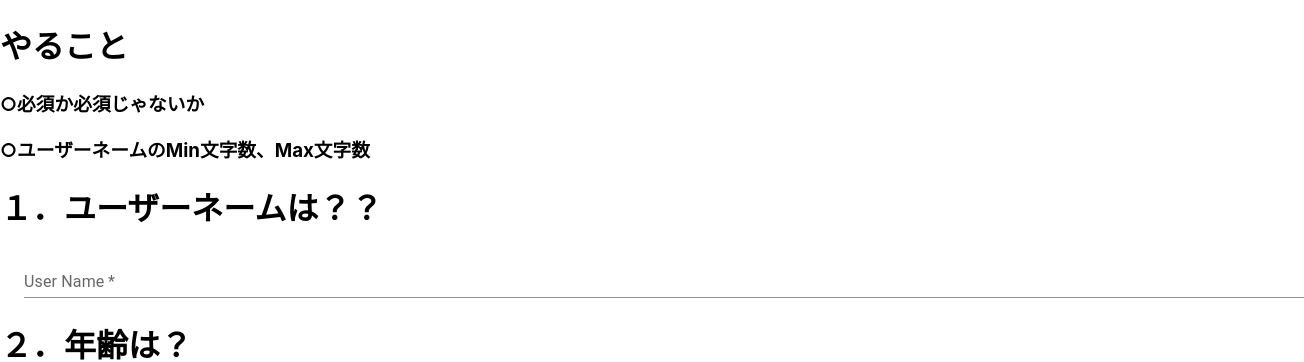
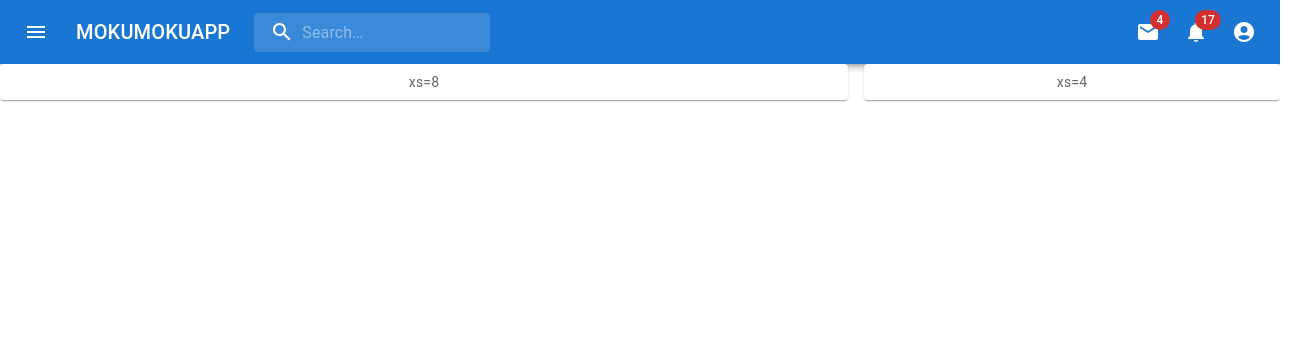
Before and after one commit to yutocreate/MOKUPUT, a Next.js app: page /home in a window 1280 px wide. Shown: the top 362 px of the page, 1304 px wide, since content can reach past the window. Built offline with nearby package versions, Linux system fonts and the light colour scheme; no server answers; the database is empty.

Commit message:
ログインしている人のIdをホーム画面で取得。

```diff
--- a/package.json
+++ b/package.json
@@ -14,6 +14,7 @@
     "@emotion/cache": "^11.5.0",
     "@emotion/core": "^11.0.0",
     "@emotion/server": "^11.4.0",
+    "@mui/icons-material": "^5.0.4",
     "@mui/material": "^5.0.0-rc.1",
     "@types/react-router-dom": "^5.3.1",
     "dotenv": "^10.0.0",
--- /dev/null
+++ b/pages/home.tsx
@@ -0,0 +1,63 @@
+import React, {useState, useEffect} from 'react'
+import {auth, db} from '../firebase/firebase'
+import Header from '../src/components/Header'
+
+import { styled } from '@mui/material/styles';
+import Box from '@mui/material/Box';
+import Paper from '@mui/material/Paper';
+import Grid from '@mui/material/Grid';
+
+const Home = () => {
+  const [users, setUsers] = useState([])
+
+  useEffect(() => {
+    db.collection("users").onSnapshot((snapshot) => {
+      setUsers(
+        snapshot.docs.map((doc) => ({
+          id: doc.id,
+          user: doc.data().user,
+          age: doc.data().age,
+          useLanguage: doc.data().useLanguage,
+          willLanguage: doc.data().willLanguage,
+        }))
+      );
+    });
+  }, []);
+  console.log(users)
+
+ auth.onAuthStateChanged((user) => {
+  if (user) {
+    const uid = user.uid;
+    console.log(`Id: ${uid}`)
+  } else {
+    console.log('userはいません')
+  }
+});
+
+  const Item = styled(Paper)(({ theme }) => ({
+  ...theme.typography.body2,
+  padding: theme.spacing(1),
+  textAlign: 'center',
+  color: theme.palette.text.secondary,
+  height: ''
+}));
+
+  return (
+    <>
+    <Header />
+    <Box sx={{ flexGrow: 1 }}>
+      <Grid container spacing={2}>
+        <Grid item xs={8}>
+          <Item>xs=8</Item>
+          <div></div>
+        </Grid>
+        <Grid item xs={4}>
+          <Item>xs=4</Item>
+        </Grid>
+      </Grid>
+    </Box>
+    </>
+  )
+}
+
+export default Home
--- a/pages/signin.tsx
+++ b/pages/signin.tsx
@@ -1,6 +1,8 @@
 import React, { useState } from "react";
 import { signinWithEmailAndPassword, signout } from "../firebase/firebase";
 import Link from "next/link";
+import Router from "next/router";
+
 
 const Signin = () => {
   const [email, setEmail] = useState("");
@@ -9,9 +11,7 @@
   const signin = async (e) => {
     e.preventDefault();
     const user = await signinWithEmailAndPassword(email, password);
-    console.log(user);
-    // setEmail('')
-    // setPassword('')
+    await user && Router.push('/home');
   };
 
   return (
--- a/pages/signup.tsx
+++ b/pages/signup.tsx
@@ -1,5 +1,5 @@
 import React, { useState } from "react";
-import { db, signupWithEmailAndPassword, auth } from "../firebase/firebase";
+import { db, signupWithEmailAndPassword } from "../firebase/firebase";
 import Link from "next/link";
 import Router from "next/router";
 
@@ -13,12 +13,10 @@
     const user = await signupWithEmailAndPassword(email, password);
     const newUserId = user.user.uid;
     await firestoreAdd(newUserId);
-    (await user) && Router.push(`/${newUserId}`);
+    await user && Router.push(`/signup/${newUserId}`);
 
     setEmail("");
     setPassword("");
-    console.log(user);
-    console.log(auth.currentUser);
   };
 
   const firestoreAdd = (id) => {
--- a/pages/[id].tsx
+++ b/pages/signup/[id].tsx
@@ -1,5 +1,6 @@
 import React, { useState, useEffect } from "react";
-import { db, auth } from "../firebase/firebase";
+import { db, auth } from "../../firebase/firebase";
+import Link from "next/link";
 
 import InputLabel from "@mui/material/InputLabel";
 import MenuItem from "@mui/material/MenuItem";
@@ -121,7 +122,6 @@
       <h1>１．ユーザーネームは？？</h1>
       <form>
         <TextField
-          required='true'
           id="standard"
           label="User Name"
           type="text"
@@ -257,7 +257,9 @@
         onClick={clickRegister}
         sx={{ ml: 3 }}
       >
+      <Link href='/signin'>
         ユーザー登録完了
+        </Link>
       </Button>
     </>
   );
--- /dev/null
+++ b/src/components/Header.tsx
@@ -0,0 +1,235 @@
+import React, {useState} from 'react';
+import { styled, alpha } from '@mui/material/styles';
+import AppBar from '@mui/material/AppBar';
+import Box from '@mui/material/Box';
+import Toolbar from '@mui/material/Toolbar';
+import IconButton from '@mui/material/IconButton';
+import Typography from '@mui/material/Typography';
+import InputBase from '@mui/material/InputBase';
+import Badge from '@mui/material/Badge';
+import MenuItem from '@mui/material/MenuItem';
+import Menu from '@mui/material/Menu';
+import MenuIcon from '@mui/icons-material/Menu';
+import SearchIcon from '@mui/icons-material/Search';
+import AccountCircle from '@mui/icons-material/AccountCircle';
+import MailIcon from '@mui/icons-material/Mail';
+import NotificationsIcon from '@mui/icons-material/Notifications';
+import MoreIcon from '@mui/icons-material/MoreVert';
+
+const Search = styled('div')(({ theme }) => ({
+  position: 'relative',
+  borderRadius: theme.shape.borderRadius,
+  backgroundColor: alpha(theme.palette.common.white, 0.15),
+  '&:hover': {
+    backgroundColor: alpha(theme.palette.common.white, 0.25),
+  },
+  marginRight: theme.spacing(2),
+  marginLeft: 0,
+  width: '100%',
+  [theme.breakpoints.up('sm')]: {
+    marginLeft: theme.spacing(3),
+    width: 'auto',
+  },
+}));
+
+const SearchIconWrapper = styled('div')(({ theme }) => ({
+  padding: theme.spacing(0, 2),
+  height: '100%',
+  position: 'absolute',
+  pointerEvents: 'none',
+  display: 'flex',
+  alignItems: 'center',
+  justifyContent: 'center',
+}));
+
+const StyledInputBase = styled(InputBase)(({ theme }) => ({
+  color: 'inherit',
+  '& .MuiInputBase-input': {
+    padding: theme.spacing(1, 1, 1, 0),
+    // vertical padding + font size from searchIcon
+    paddingLeft: `calc(1em + ${theme.spacing(4)})`,
+    transition: theme.transitions.create('width'),
+    width: '100%',
+    [theme.breakpoints.up('md')]: {
+      width: '20ch',
+    },
+  },
+}));
+
+const Header = () =>  {
+  const [anchorEl, setAnchorEl] = useState(null);
+  const [mobileMoreAnchorEl, setMobileMoreAnchorEl] = useState(null);
+
+  const isMenuOpen = Boolean(anchorEl);
+  const isMobileMenuOpen = Boolean(mobileMoreAnchorEl);
+
+  const handleProfileMenuOpen = (event) => {
+    setAnchorEl(event.currentTarget);
+  };
+
+  const handleMobileMenuClose = () => {
+    setMobileMoreAnchorEl(null);
+  };
+
+  const handleMenuClose = () => {
+    setAnchorEl(null);
+    handleMobileMenuClose();
+  };
+
+  const handleMobileMenuOpen = (event) => {
+    setMobileMoreAnchorEl(event.currentTarget);
+  };
+
+  const menuId = 'primary-search-account-menu';
+  const renderMenu = (
+    <Menu
+      anchorEl={anchorEl}
+      anchorOrigin={{
+        vertical: 'top',
+        horizontal: 'right',
+      }}
+      id={menuId}
+      keepMounted
+      transformOrigin={{
+        vertical: 'top',
+        horizontal: 'right',
+      }}
+      open={isMenuOpen}
+      onClose={handleMenuClose}
+    >
+      <MenuItem onClick={handleMenuClose}>Profile</MenuItem>
+      <MenuItem onClick={handleMenuClose}>My account</MenuItem>
+    </Menu>
+  );
+
+  const mobileMenuId = 'primary-search-account-menu-mobile';
+  const renderMobileMenu = (
+    <Menu
+      anchorEl={mobileMoreAnchorEl}
+      anchorOrigin={{
+        vertical: 'top',
+        horizontal: 'right',
+      }}
+      id={mobileMenuId}
+      keepMounted
+      transformOrigin={{
+        vertical: 'top',
+        horizontal: 'right',
+      }}
+      open={isMobileMenuOpen}
+      onClose={handleMobileMenuClose}
+    >
+      <MenuItem>
+        <IconButton size="large" aria-label="show 4 new mails" color="inherit">
+          <Badge badgeContent={4} color="error">
+            <MailIcon />
+          </Badge>
+        </IconButton>
+        <p>Messages</p>
+      </MenuItem>
+      <MenuItem>
+        <IconButton
+          size="large"
+          aria-label="show 17 new notifications"
+          color="inherit"
+        >
+          <Badge badgeContent={17} color="error">
+            <NotificationsIcon />
+          </Badge>
+        </IconButton>
+        <p>Notifications</p>
+      </MenuItem>
+      <MenuItem onClick={handleProfileMenuOpen}>
+        <IconButton
+          size="large"
+          aria-label="account of current user"
+          aria-controls="primary-search-account-menu"
+          aria-haspopup="true"
+          color="inherit"
+        >
+          <AccountCircle />
+        </IconButton>
+        <p>Profile</p>
+      </MenuItem>
+    </Menu>
+  );
+
+  return (
+    <Box sx={{ flexGrow: 1 }}>
+      <AppBar position="static">
+        <Toolbar>
+          <IconButton
+            size="large"
+            edge="start"
+            color="inherit"
+            aria-label="open drawer"
+            sx={{ mr: 2 }}
+          >
+            <MenuIcon />
+          </IconButton>
+          <Typography
+            variant="h6"
+            noWrap
+            component="div"
+            sx={{ display: { xs: 'none', sm: 'block' } }}
+          >
+            MOKUMOKUAPP
+          </Typography>
+          <Search>
+            <SearchIconWrapper>
+              <SearchIcon />
+            </SearchIconWrapper>
+            <StyledInputBase
+              placeholder="Search…"
+              inputProps={{ 'aria-label': 'search' }}
+            />
+          </Search>
+          <Box sx={{ flexGrow: 1 }} />
+          <Box sx={{ display: { xs: 'none', md: 'flex' } }}>
+            <IconButton size="large" aria-label="show 4 new mails" color="inherit">
+              <Badge badgeContent={4} color="error">
+                <MailIcon />
+              </Badge>
+            </IconButton>
+            <IconButton
+              size="large"
+              aria-label="show 17 new notifications"
+              color="inherit"
+            >
+              <Badge badgeContent={17} color="error">
+                <NotificationsIcon />
+              </Badge>
+            </IconButton>
+            <IconButton
+              size="large"
+              edge="end"
+              aria-label="account of current user"
+              aria-controls={menuId}
+              aria-haspopup="true"
+              onClick={handleProfileMenuOpen}
+              color="inherit"
+            >
+              <AccountCircle />
+            </IconButton>
+          </Box>
+          <Box sx={{ display: { xs: 'flex', md: 'none' } }}>
+            <IconButton
+              size="large"
+              aria-label="show more"
+              aria-controls={mobileMenuId}
+              aria-haspopup="true"
+              onClick={handleMobileMenuOpen}
+              color="inherit"
+            >
+              <MoreIcon />
+            </IconButton>
+          </Box>
+        </Toolbar>
+      </AppBar>
+      {renderMobileMenu}
+      {renderMenu}
+    </Box>
+  );
+}
+
+export default Header
```
Also changed, not shown: pages/userId.tsx (deleted, +0 -11 lines), 1 other file (tests, documents, lock files or other folders).
